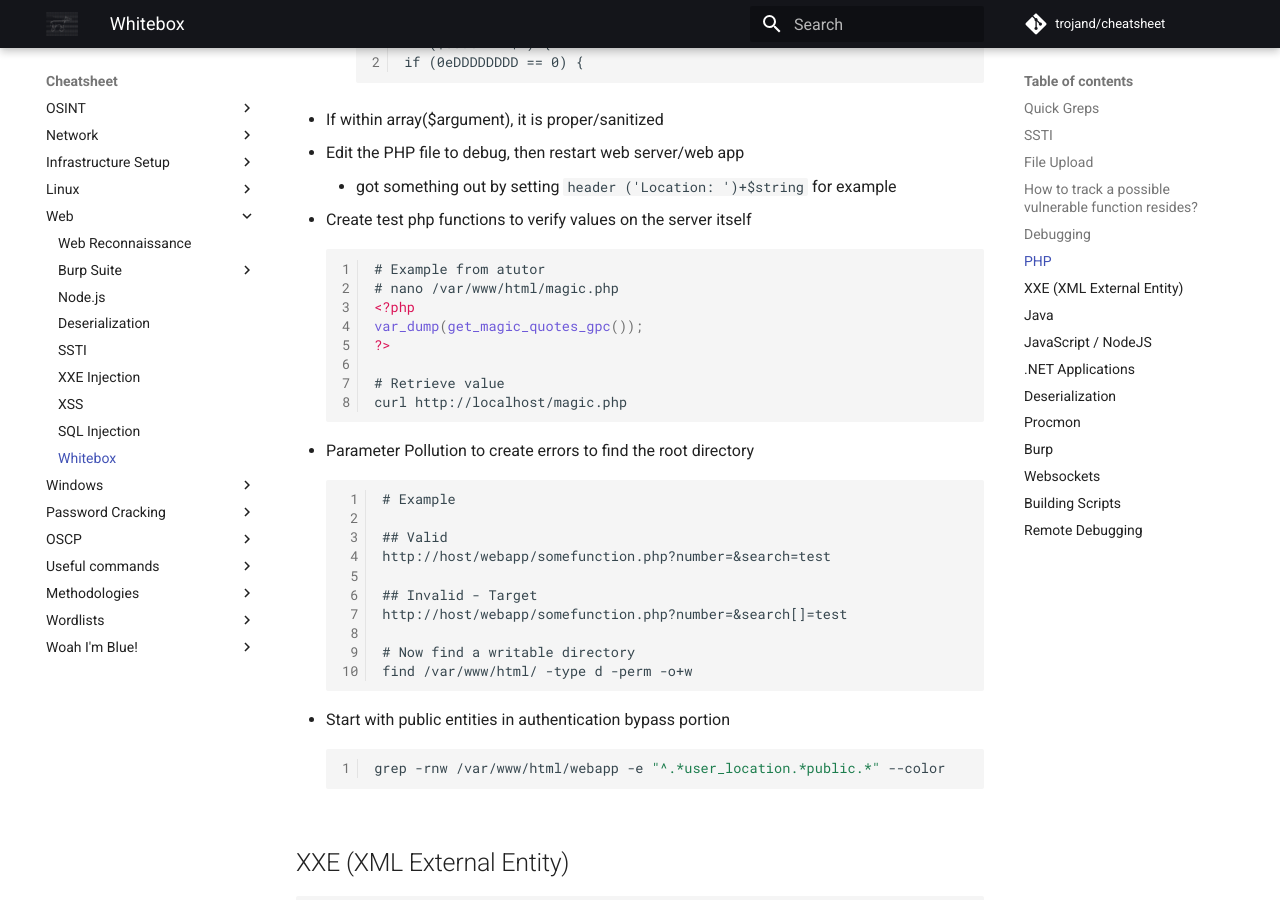
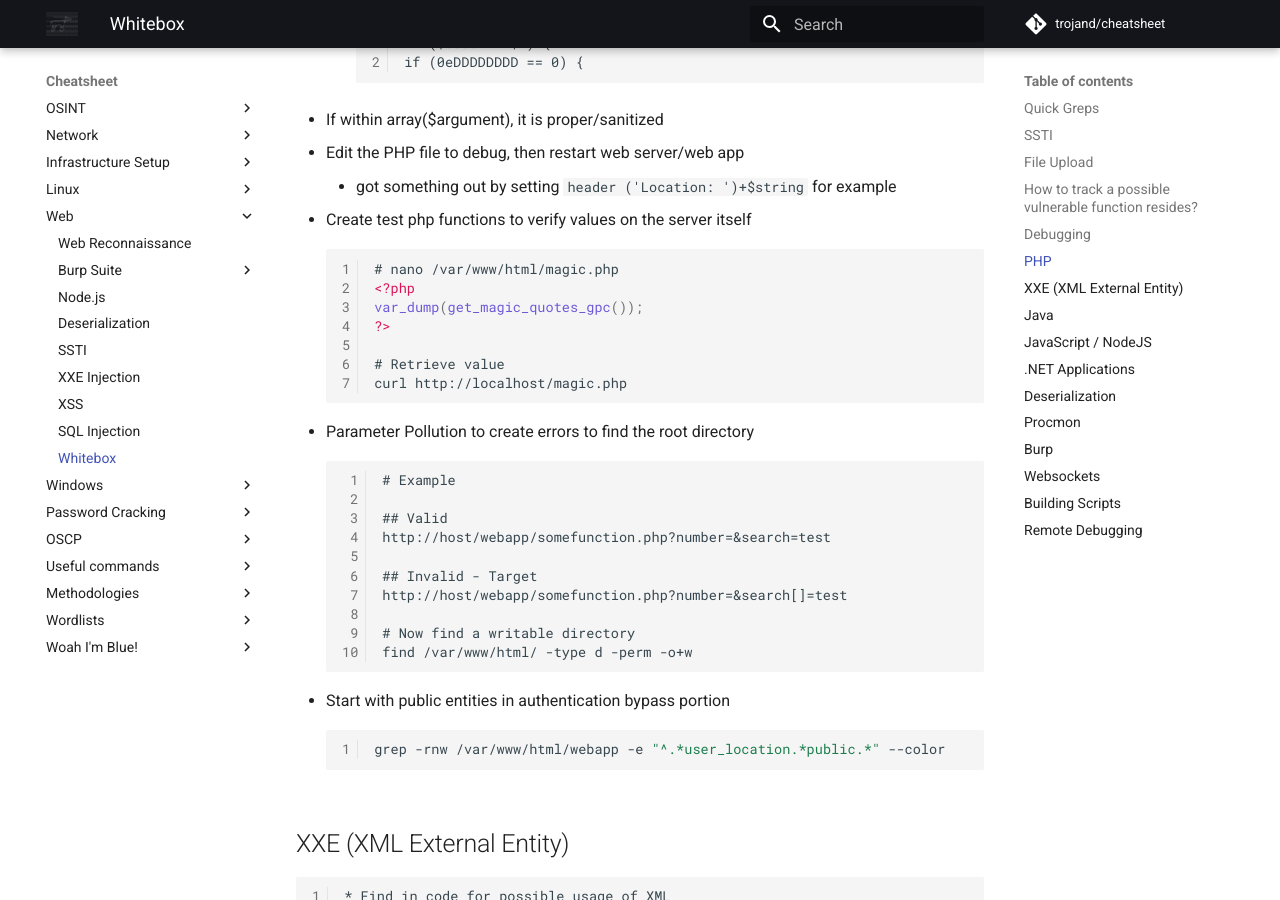
Before and after one commit to trojand/cheatsheet, an MkDocs documentation site: the page built from docs/Web/Whitebox.md, in a window 1280 px wide and 900 px high, scrolled down 5693 px. Built offline with MkDocs 1.6.1 and Material for MkDocs 9.7.7, drawn with Linux system fonts in a browser that asks for light colours; comment, search, counter and statistics services are not loaded.

Commit message:
Update Whitebox.md

````diff
--- a/docs/Web/Whitebox.md
+++ b/docs/Web/Whitebox.md
@@ -227,7 +227,6 @@ grep -Ri "XmlUtils.DeSerializeHashtable" *
     * got something out by setting `header ('Location: ')+$string` for example
 * Create test php functions to verify values on the server itself
     ```php
-    # Example from atutor
     # nano /var/www/html/magic.php
     <?php
     var_dump(get_magic_quotes_gpc());
````
